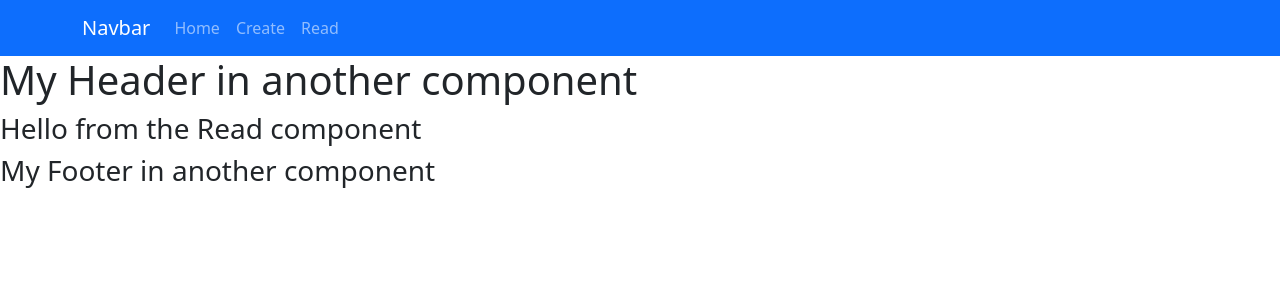
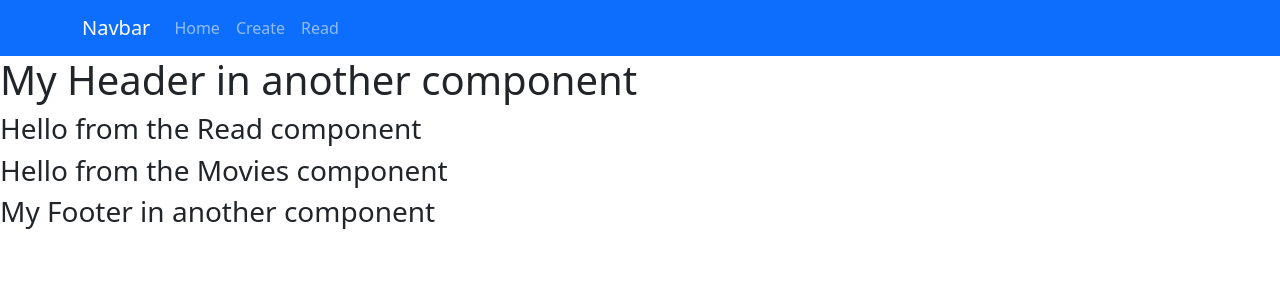
Before and after one commit to KarolisBz/MobileDev_Lab9-MernDelete, a React (Create React App) app: page /read in a window 1280 px wide. Shown: the top 300 px of the page. Built offline with nearby package versions, Linux system fonts and the light colour scheme.

Commit message:
Ex2 Task2 Complete - Passed Movie data from read to to movies components

```diff
--- a/src/components/Create.js
+++ b/src/components/Create.js
@@ -1,6 +1,6 @@
 // Read content to be imported
 const Create = () => {
-  return <h3>Hello from the Read Create</h3>;
+  return <h3>Hello from the Read Create component</h3>;
 };
 
 // exporting module to be used in app.js
--- /dev/null
+++ b/src/components/Movies.js
@@ -0,0 +1,14 @@
+// Movies content to be imported
+// movie gets "props" data which contains myMovies data
+// from parent Read
+const Read = (props) => {
+    return(
+        <div>
+            <h3>Hello from the Movies component</h3>
+            {console.log(props.myMovies)}
+        </div>
+    );
+}
+
+// exporting module to be used in app.js
+export default Read;
--- a/src/components/Read.js
+++ b/src/components/Read.js
@@ -1,6 +1,10 @@
 // Component Fields
+import Movies from "./Movies"
+
+// Read content to be imported
+const Read = () => {
     // holds movie data
-const movies = [
+    const data = [
         {
             "Title": "Avengers: Infinity War",
             "Year": "2018",
@@ -24,9 +28,13 @@ const movies = [
         }
     ]
 
-// Read content to be imported
-const Read = () => {
-    return <h3>Hello from the Read component</h3>;
+    return (
+        <div>
+            <h3>Hello from the Read component</h3>
+            {/*Passing movie data from read to its child movies*/}
+            <Movies myMovies={data}/>
+        </div>
+    );
 };
 
 // exporting module to be used in app.js
```
Lines whose indentation alone changed are shown as unchanged.
